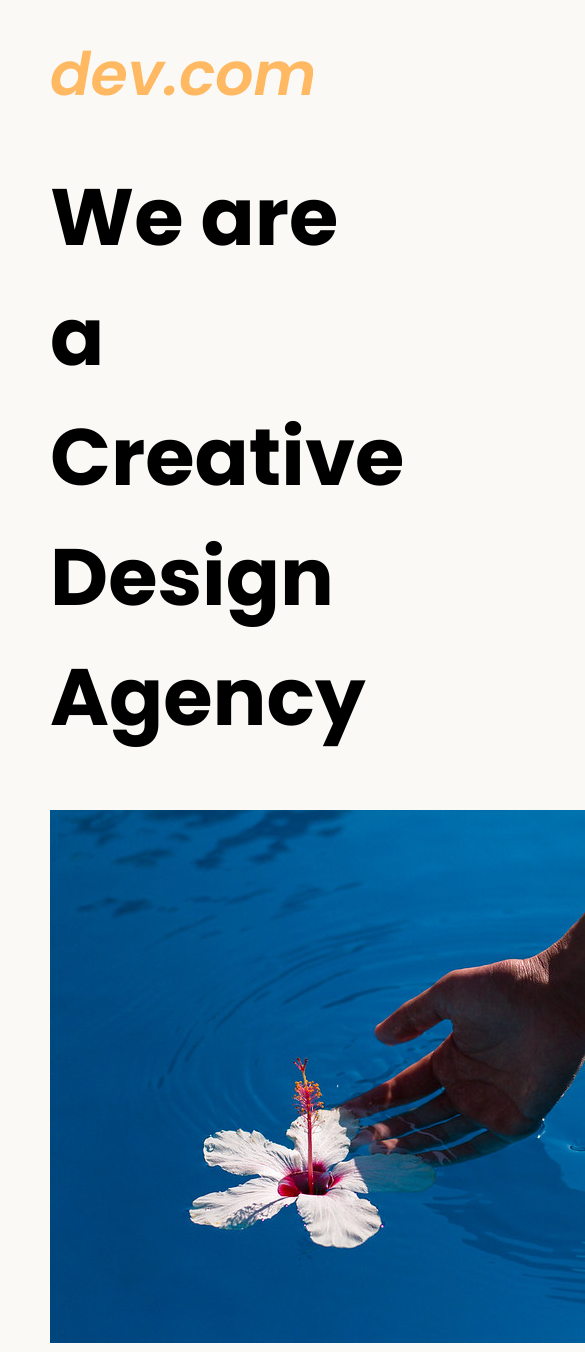
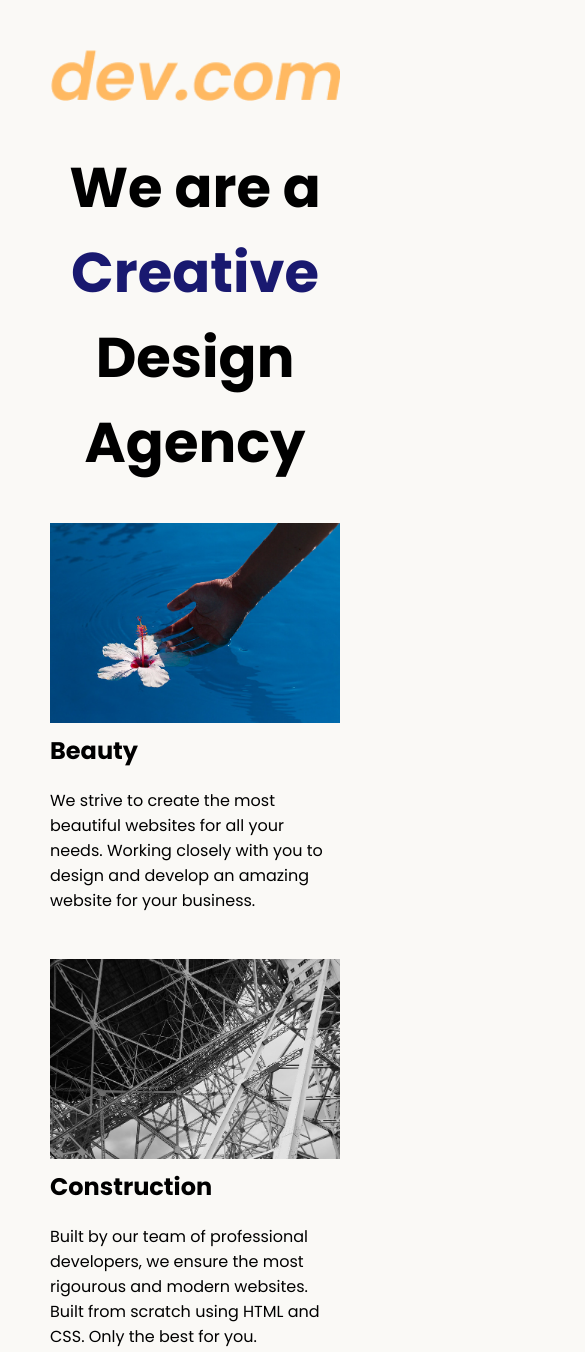
Before and after one commit to xiaobao26/frontend, a plain HTML site: page 8.4 Web Design Agency Project/index.html in a window 390 px wide. Shown: the top 1352 px of the page, 585 px wide, since content can reach past the window. Drawn offline with Linux system fonts and the light colour scheme.

Commit message:
p1 finished

```diff
--- a/8.4 Web Design Agency Project/index.html
+++ b/8.4 Web Design Agency Project/index.html
@@ -14,7 +14,7 @@
 <body>
   <div class="main">
     <img class="logo" src="./assets/images/logo.png" alt="logo">
-    <h1>We are a Creative Design Agency</h1>
+    <h1>We are a <span class="creative">Creative</span> Design Agency</h1>
     <div class="left card"><img class="tile-image" src="./assets/images/beautiful.jpg" alt="hand and flower in water">
       <h2 class="card-title">Beauty</h2>
       <p class="card-text">We strive to create the most beautiful websites for all your needs. Working closely with you
--- a/8.4 Web Design Agency Project/style.css
+++ b/8.4 Web Design Agency Project/style.css
@@ -10,6 +10,7 @@ body {
   flex: 1;
 }
 
+
 h1 {
   font-size: 5rem;
 }
@@ -18,3 +19,50 @@ footer {
   text-align: right;
   color: midnightblue;
 }
+
+
+.creative {
+  color: #191970;
+}
+
+.tile-image {
+  height: 200px;
+  float: left;
+  margin-right: 50px;
+}
+
+.card {
+  width:45%;
+}
+
+.left {
+  float: left;
+}
+
+.right {
+  float: right;
+}
+
+
+@media (max-width: 680px) {
+  .logo {
+    width: 100%;
+  }
+  h1 {
+    font-size: 3.5rem;
+    text-align: center;
+  }
+  .card {
+    width: 100%;
+    display: block;
+    margin-bottom: 30px;
+    /* text-align: justify; */
+  }
+
+  .card img {
+    width: 100%;
+    margin-bottom: 10px;
+    display: inline;
+    object-fit: cover;
+  }
+}
```
